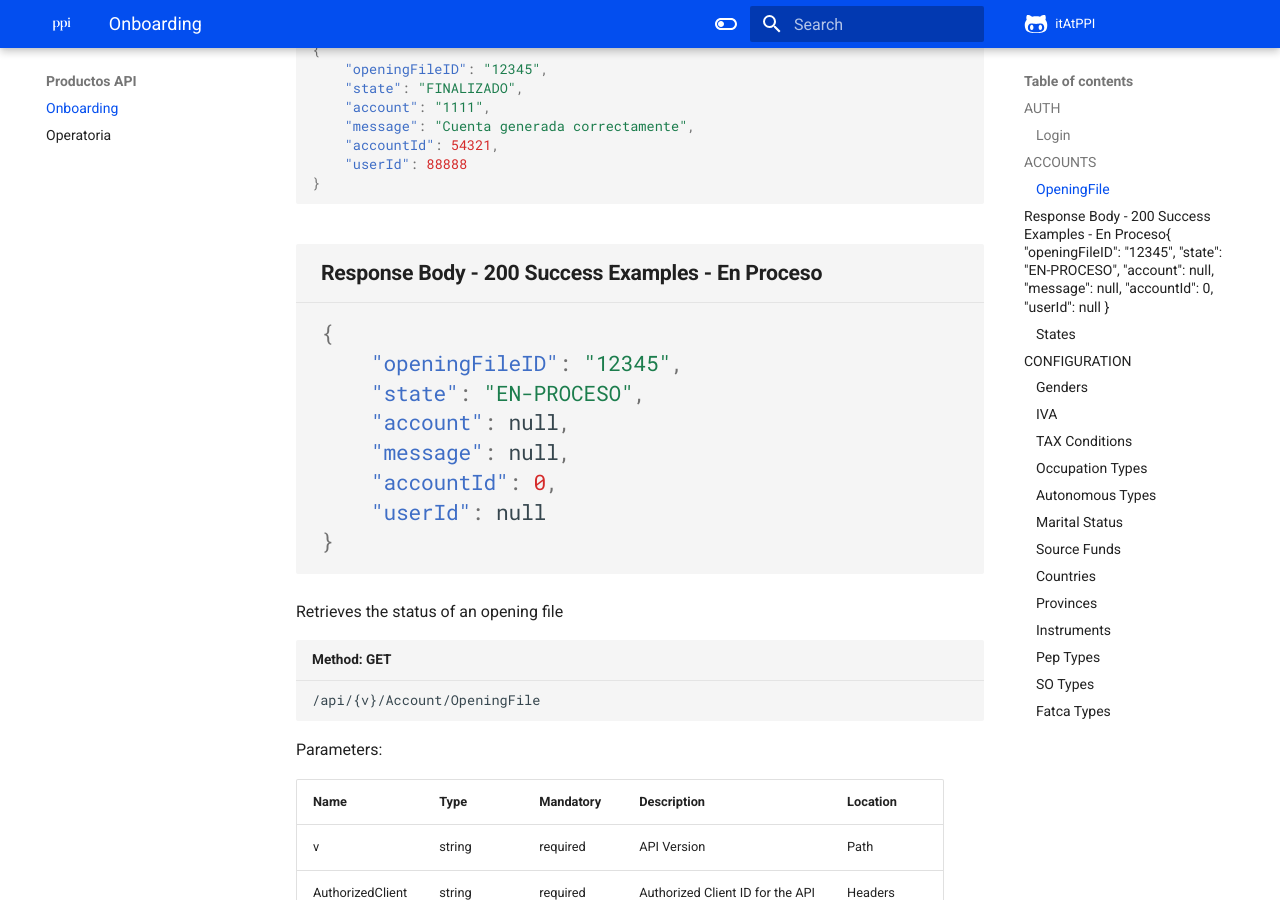
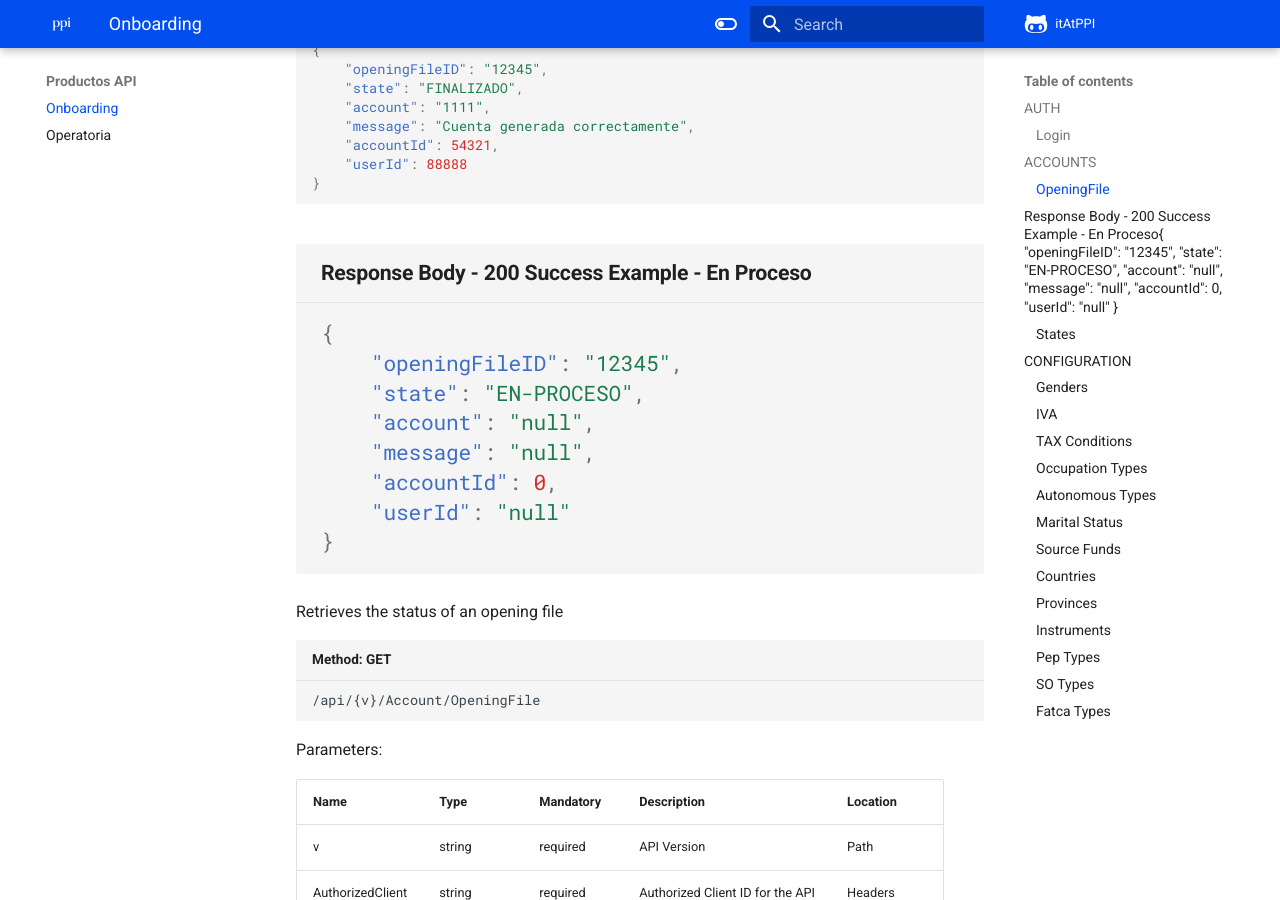
Before and after one commit to itAtPPI/associated-agents-api-docs, an MkDocs documentation site: the page built from docs/api/onboarding.md, in a window 1280 px wide and 900 px high, scrolled down 4494 px. Built offline with MkDocs 1.6.1 and Material for MkDocs 9.7.7, drawn with Linux system fonts in a browser that asks for light colours.

Commit message:
ajuste visual

````diff
--- a/docs/api/onboarding.md
+++ b/docs/api/onboarding.md
@@ -170,14 +170,14 @@ Parameters:
 }
 ```
 
-``` JSON title="Response Body - 200 Success Examples - En Proceso"
+``` JSON title="Response Body - 200 Success Example - En Proceso"
 {
     "openingFileID": "12345",
     "state": "EN-PROCESO",
-    "account": null,
-    "message": null,
+    "account": "null",
+    "message": "null",
     "accountId": 0,
-    "userId": null
+    "userId": "null"
 }
 ```
 ---
````
